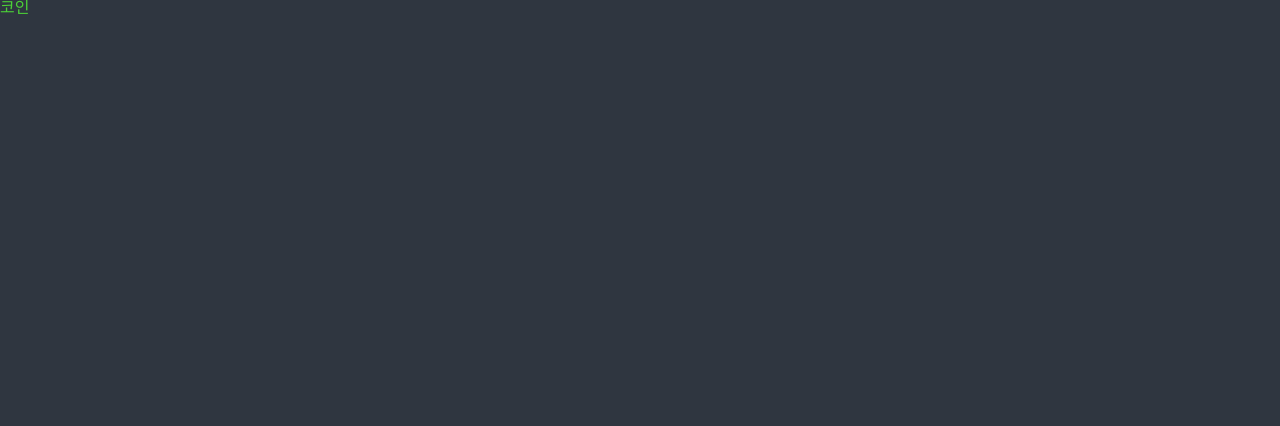
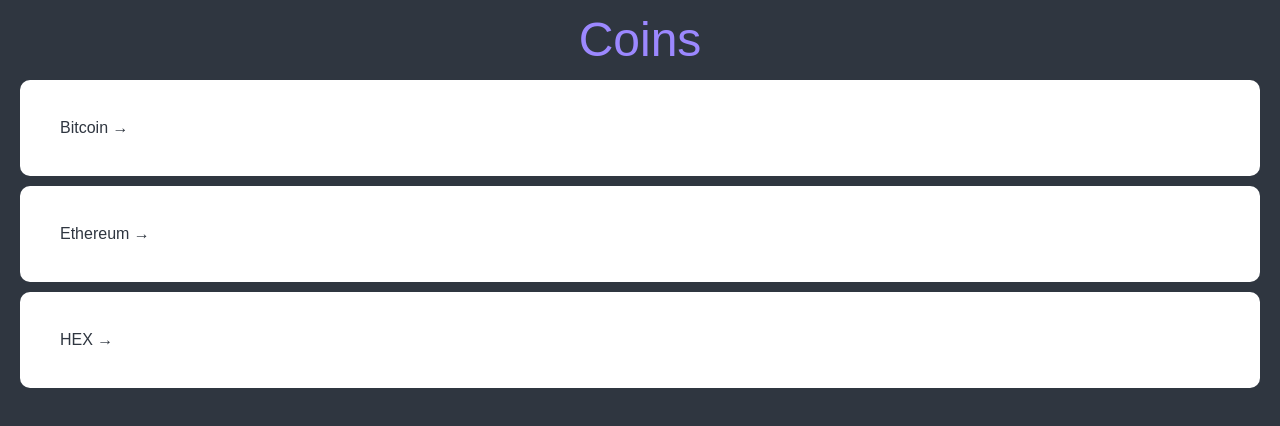
Before and after one commit to WithYourLanguage/resat-master-class, a React (Create React App) app: page / in a window 1280 px wide. Shown: the top 426 px of the page. Built offline with nearby package versions, Linux system fonts and the light colour scheme.

Commit message:
5.2 Home Part One
강의 5.2에서는 기본적인 STYLE를 적용시켜 주었다

```diff
--- a/src/App.tsx
+++ b/src/App.tsx
@@ -61,6 +61,7 @@ body {
 }
 a {
   text-decoration: none;
+  color: inherit
 }
 
 `;
--- a/src/routes/Coins.tsx
+++ b/src/routes/Coins.tsx
@@ -1,11 +1,87 @@
 import styled from "styled-components";
+import { Link } from "react-router-dom";
+
+const Container = styled.div`
+  padding: 0px 20px;
+`;
+
+const Header = styled.header`
+  height: 10vh;
+  display: flex;
+  justify-content: center;
+  align-items: center;
+`;
+
+const CoinsList = styled.ul``;
+
+const Coin = styled.li`
+  background-color: white;
+  color: ${(props) => props.theme.bgColor};
+  margin-bottom: 10px;
+  padding: 20px;
+  border-radius: 10px;
+  a {
+    transition: color 0.2s ease-in;
+    display: block;
+    padding: 20px;
+  }
+  &:hover {
+    a {
+      color: ${(props) => props.theme.accentColor};
+    }
+  }
+`;
 
 const Title = styled.h1`
   color: ${(props) => props.theme.accentColor};
+  font-size: 48px;
 `;
 
+const coins = [
+  {
+    id: "btc-bitcoin",
+    name: "Bitcoin",
+    symbol: "BTC",
+    rank: 1,
+    is_new: false,
+    is_active: true,
+    type: "coin",
+  },
+  {
+    id: "eth-ethereum",
+    name: "Ethereum",
+    symbol: "ETH",
+    rank: 2,
+    is_new: false,
+    is_active: true,
+    type: "coin",
+  },
+  {
+    id: "hex-hex",
+    name: "HEX",
+    symbol: "HEX",
+    rank: 3,
+    is_new: false,
+    is_active: true,
+    type: "token",
+  },
+];
+
 function Coins() {
-  return <Title>코인</Title>;
+  return (
+    <Container>
+      <Header>
+        <Title>Coins</Title>
+      </Header>
+      <CoinsList>
+        {coins.map((coin) => (
+          <Coin key={coin.id}>
+            <Link to={`/${coin.id}`}>{coin.name} &rarr;</Link>
+          </Coin>
+        ))}
+      </CoinsList>
+    </Container>
+  );
 }
 
 export default Coins;
--- a/src/theme.ts
+++ b/src/theme.ts
@@ -3,5 +3,5 @@ import { DefaultTheme } from "styled-components";
 export const theme: DefaultTheme = {
   bgColor: "#2f3640",
   textColor: "#f5f6fa",
-  accentColor: "#4cd137",
+  accentColor: "#9c88ff",
 };
```
